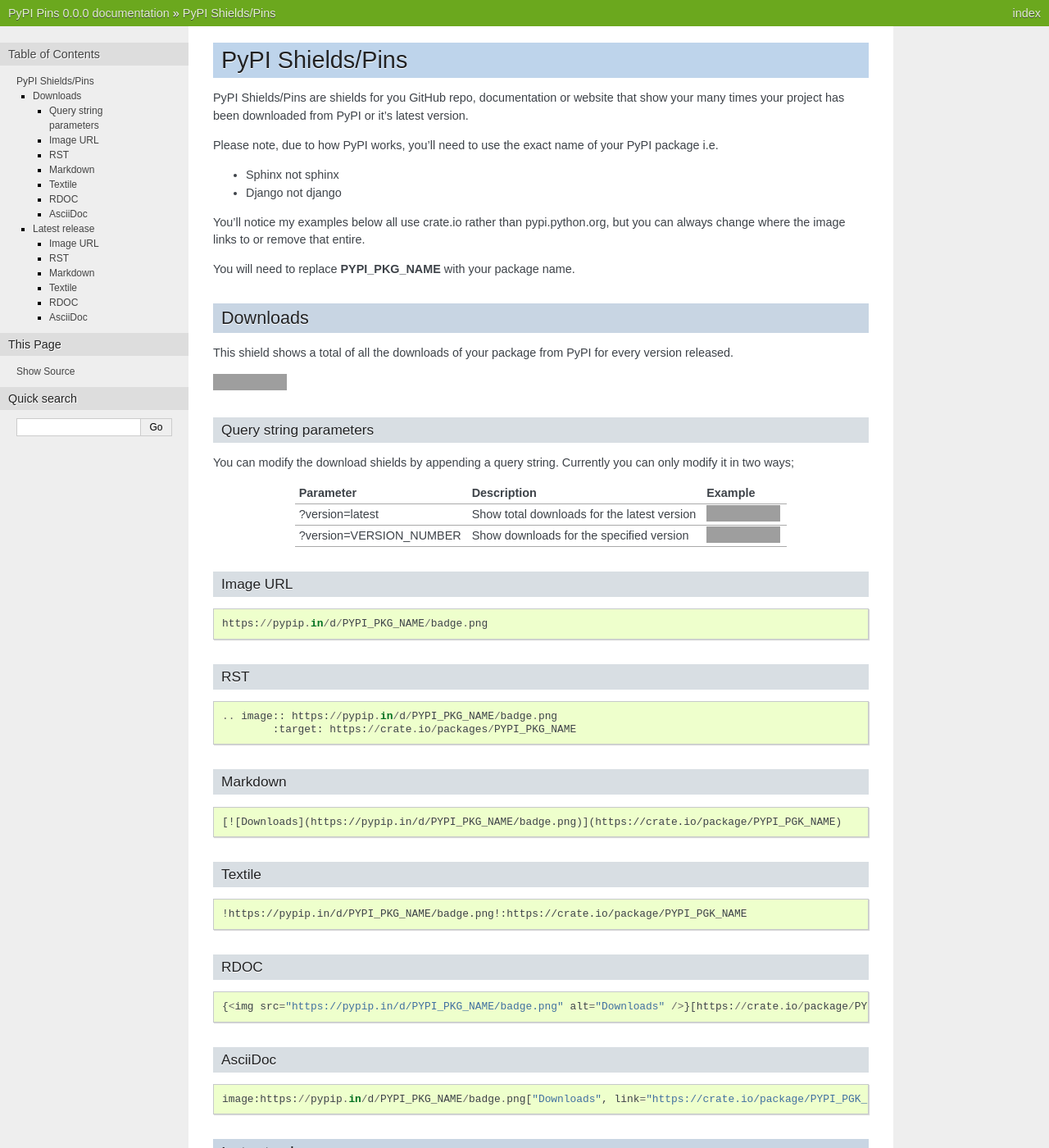
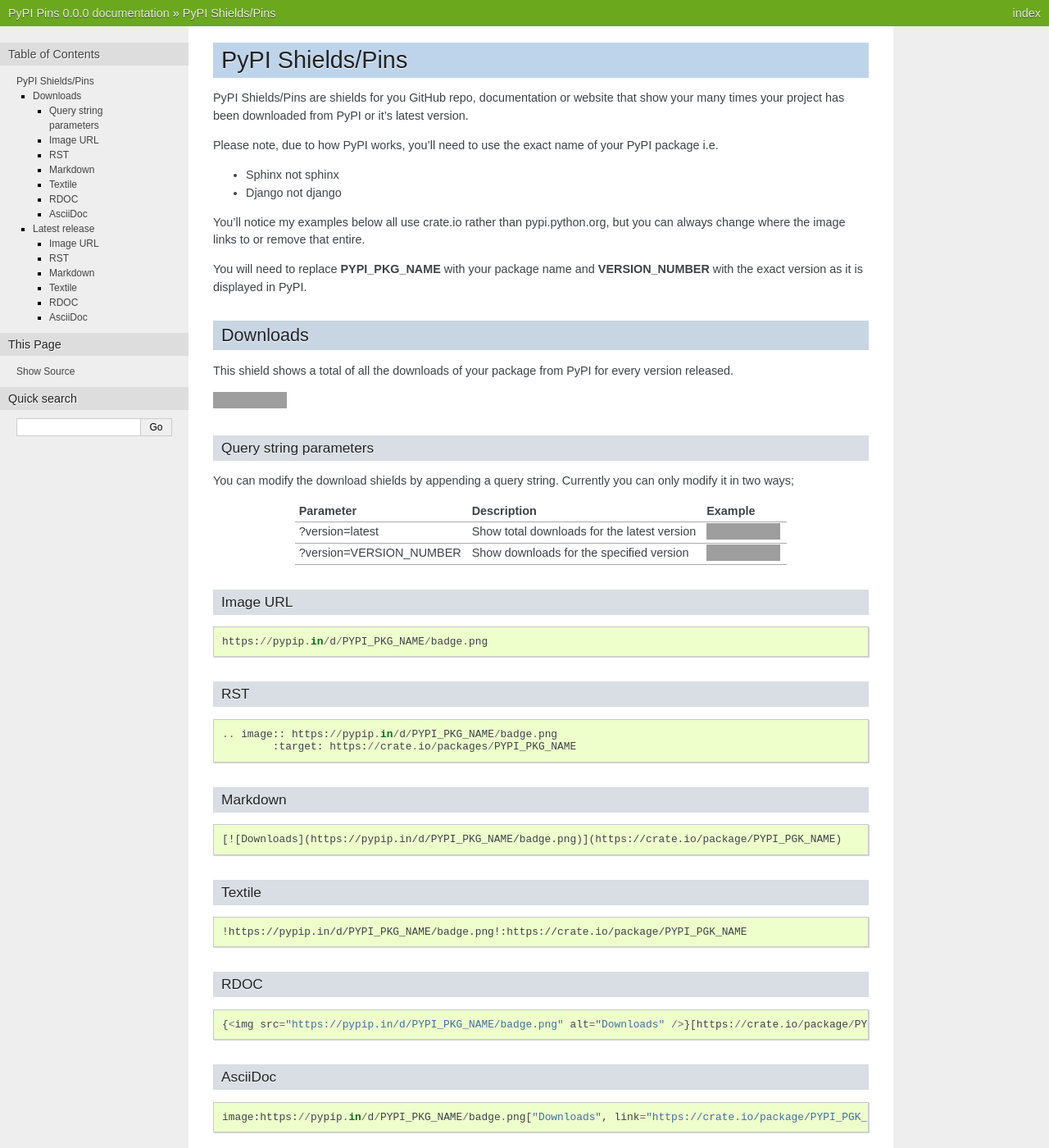
Before and after one commit to badges/pypipins, a Sphinx documentation site: the page built from docs/source/index.rst, in a window 1280 px wide and 1400 px high. Shown: the whole window at 82% size. Built offline with Sphinx 7.4.7, drawn with Linux system fonts in a browser that asks for light colours; some of the changed text lies outside the part shown; grey boxes are pictures that could not be loaded.

Commit message:
Move VERSION_NUMBER note to where it is relevant

```diff
--- a/docs/source/index.rst
+++ b/docs/source/index.rst
@@ -14,7 +14,9 @@
 You'll notice my examples below all use crate.io rather than pypi.python.org, but you
 can always change where the image links to or remove that entire.
 
-You will need to replace **PYPI_PKG_NAME** with your package name.
+You will need to replace **PYPI_PKG_NAME** with your package name and
+**VERSION_NUMBER** with the exact version as it is displayed in PyPI.
+
 
 Downloads
 ---------
```
Also changed, not shown: other parts of docs/source/index.rst (+0 -4 lines).
